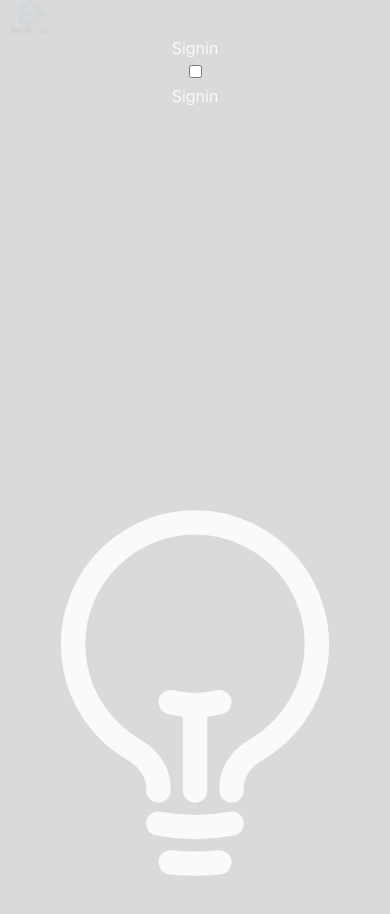
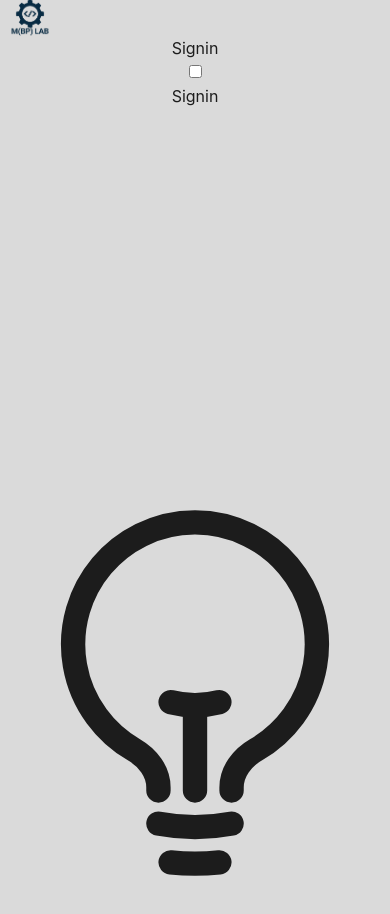
Before and after one commit to portfolio-bryan/camera-web-app, a React (Vite) app: page /cameras/1 in a window 390 px wide. Shown: the top 914 px of the page. Built offline with nearby package versions, Linux system fonts and the light colour scheme.

Commit message:
fix: text color in the icons

```diff
--- a/src/components/ActivatedControlIcon/index.tsx
+++ b/src/components/ActivatedControlIcon/index.tsx
@@ -40,7 +40,7 @@
     return (
       <div
         onClick={onClick}
-        className="relative flex justify-center items-center w-24 h-24 border-solid border-opacity-50 rounded-full cursor-pointer">
+        className="relative flex justify-center items-center w-24 h-24 border-solid border-opacity-50 rounded-full cursor-pointer text-neutral-300 text-opacity-80">
         <div className="flex justify-center items-center w-20 h-20 rounded-full bg-gradient-to-br from-[#262626] via-[#818181]">
           <Transition nodeRef={nodeRef} in={isActivated} timeout={duration}>
             {(state: TransitionStatus) => (
--- a/src/components/BulbLight/index.tsx
+++ b/src/components/BulbLight/index.tsx
@@ -18,7 +18,7 @@
   return <svg
     style={props.style}
     xmlns="http://www.w3.org/2000/svg" fill="none" viewBox="0 0 24 24" strokeWidth="1.5" stroke="currentColor"
-    className="absolute size-10 opacity-50">
+    className="absolute size-10 opacity-50 ">
     <path strokeLinecap="round" strokeLinejoin="round" d="M12 18v-5.25m0 0a6.01 6.01 0 0 0 1.5-.189m-1.5.189a6.01 6.01 0 0 1-1.5-.189m3.75 7.478a12.06 12.06 0 0 1-4.5 0m3.75 2.383a14.406 14.406 0 0 1-3 0M14.25 18v-.192c0-.983.658-1.823 1.508-2.316a7.5 7.5 0 1 0-7.517 0c.85.493 1.509 1.333 1.509 2.316V18" />
   </svg>
 }
--- a/src/components/JoystickControl/index.tsx
+++ b/src/components/JoystickControl/index.tsx
@@ -1,6 +1,7 @@
 export function JoystickControl() {
+  // TODO: second version joystick https://codepen.io/onediv/pen/QWyVzpw
   return (
-    <div className="relative flex justify-center items-center w-44 h-44 border-solid border-opacity-50 rounded-full bg-gradient-to-b from-[#bcbcbc] via-[#7f7f7f]">
+    <div className="relative flex justify-center items-center w-44 h-44 border-solid border-opacity-50 rounded-full bg-gradient-to-b from-[#bcbcbc] via-[#7f7f7f] text-neutral-300 text-opacity-80">
       <div className="flex justify-center items-center w-36 h-36 rounded-full background__radial shadow">
         <svg xmlns="http://www.w3.org/2000/svg" fill="none" viewBox="0 0 24 24" strokeWidth="1.5" stroke="currentColor"
           className="size-20 opacity-50">
--- a/src/components/Navbar/index.tsx
+++ b/src/components/Navbar/index.tsx
@@ -11,8 +11,8 @@
   return (
     <ul id="menu" className={className}>
       {isMobile ? <div className="px-4 py-8 relative ml-auto flex justify-end">
-        <div className="w-6 h-1 rotate-45 absolute bg-white"></div>
-        <div className="w-6 h-1 -rotate-45 absolute bg-white"></div>
+        <div className="w-6 h-1 rotate-45 absolute bg-[#252525]"></div>
+        <div className="w-6 h-1 -rotate-45 absolute bg-[#252525]"></div>
       </div> : null}
       <a className={liClassName} href={"/"}>Signin</a>
     </ul>
@@ -21,10 +21,10 @@
 
 export default function Navbar() {
   return (
-    <nav className="flex w-screen justify-between py-4 px-5 h-auto lg:px-64 text-neutral-300">
+    <nav className="flex w-screen justify-between py-4 px-5 h-auto lg:px-64 text-neutral-[#252525]">
       <Link to={"/"}>
         <div className="h-full w-auto">
-          <img alt="mpb-logo" src={"/mbp-logo-dark.png"} width={60} height={200} />
+          <img alt="mpb-logo" src={"/mbp-logo-light.png"} width={60} height={200} />
         </div>
       </Link>
       <Menu className="hidden sm:flex items-center space-x-5" isMobile={false} />
@@ -33,10 +33,10 @@
           peer block absolute w-10 h-8 -translate-x-1 cursor-pointer opacity-0 z-20
         "/>
 
-        <div className="w-6 h-1 bg-white"></div>
-        <div className="w-6 h-1 bg-white"></div>
-        <div className="w-6 h-1 bg-white"></div>
-        <Menu isMobile={true} className="bg-[#252525] absolute space-y-3 -top-full w-full left-0 duration-300 peer-checked:top-0" />
+        <div className="w-6 h-1 bg-[#252525]"></div>
+        <div className="w-6 h-1 bg-[#252525]"></div>
+        <div className="w-6 h-1 bg-[#252525]"></div>
+        <Menu isMobile={true} className="bg-[#c5c5c5] absolute space-y-3 -top-full w-full left-0 duration-300 peer-checked:top-0" />
       </div>
     </nav>
   );
--- a/src/components/ZoomControl/index.tsx
+++ b/src/components/ZoomControl/index.tsx
@@ -1,6 +1,6 @@
 export function ZoomControl() {
   return (
-    <div className="flex flex-col items-center w-14 rounded-full space-y-8 bg-gradient-to-br from-[#262626] via-[#818181]">
+    <div className="flex flex-col items-center w-14 rounded-full space-y-8 bg-gradient-to-br from-[#262626] via-[#818181] text-neutral-300 text-opacity-80">
       <svg xmlns="http://www.w3.org/2000/svg" fill="none" viewBox="0 0 24 24" strokeWidth="1.5" stroke="currentColor"
         className="size-14 opacity-50">
         <path strokeLinecap="round" strokeLinejoin="round" d="M12 9v6m3-3H9m12 0a9 9 0 1 1-18 0 9 9 0 0 1 18 0Z" />
--- a/src/index.css
+++ b/src/index.css
@@ -8,9 +8,10 @@
   font-weight: 400;
 
   color-scheme: light dark;
-  color: rgba(255, 255, 255, 0.87);
+  color: rgba(0, 0, 0, 0.87);
+  background-color: #dadada;
+  /* color: rgba(255, 255, 255, 0.87); */
   /* background-color: #242424; */
-  background-color: #dadada;
 
   font-synthesis: none;
   text-rendering: optimizeLegibility;
```
